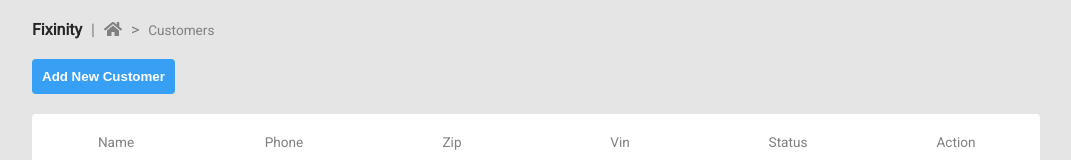
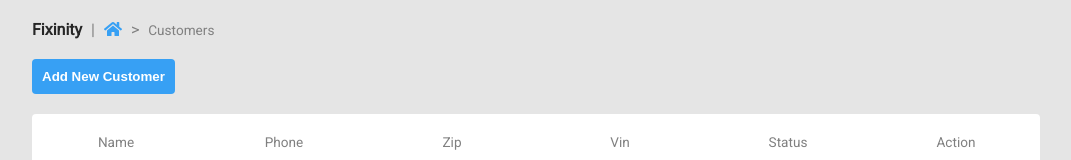
Before and after one commit to urakymzhan/fixinity-new, a React (Create React App) app: page / in a window 1280 px wide. Shown: the top 160 px of the page, without its empty margins (104-1175 px from the left). Built offline with nearby package versions, Linux system fonts and the light colour scheme.

Commit message:
wraaping up Customers page structure

```diff
--- a/src/App.css
+++ b/src/App.css
@@ -91,4 +91,5 @@ body {
  }
  .home-header {
      margin: auto 5px;
+     color: #37a0f4;
  }
```
